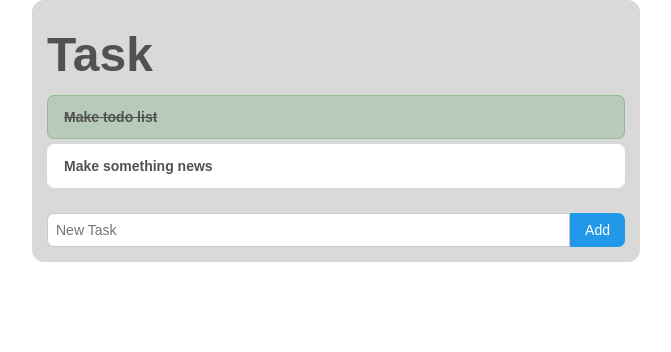
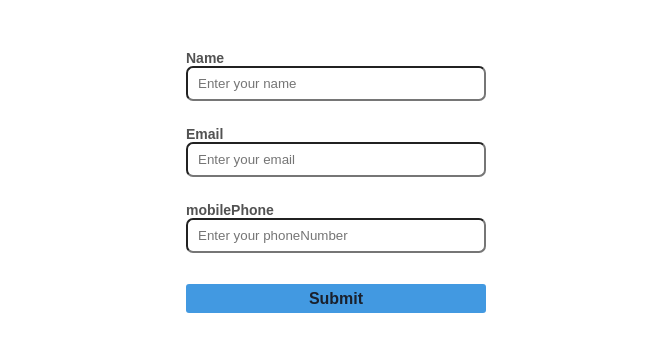
Before and after one commit to Dmytro-Foliushniak/JavaScript-Pro, a React (Create React App) app in the folder react-project/: page / in a window 1280 px wide. Shown: the top 352 px of the page, without its empty margins (304-975 px from the left). Built offline with nearby package versions, Linux system fonts and the light colour scheme.

Commit message:
first push

```diff
--- a/react-project/package.json
+++ b/react-project/package.json
@@ -7,10 +7,12 @@
     "@testing-library/react": "^13.4.0",
     "@testing-library/user-event": "^13.5.0",
     "classnames": "^2.3.2",
+    "formik": "^2.4.5",
     "react": "^18.2.0",
     "react-dom": "^18.2.0",
     "react-scripts": "5.0.1",
-    "web-vitals": "^2.1.4"
+    "web-vitals": "^2.1.4",
+    "yup": "^1.3.2"
   },
   "scripts": {
     "start": "react-scripts start",
--- a/react-project/src/App.css
+++ b/react-project/src/App.css
@@ -2,3 +2,46 @@
   display: flex;
   flex-direction: column;
 }
+
+
+.form{
+  display: flex;
+  flex-direction: column;
+  width: 300px;
+  margin: 0 auto;
+  padding: 50px 0 0;
+}
+
+label{
+  margin: 10px 0 0 0;
+}
+label:first-child{
+  margin: 0;
+}
+
+input{
+  margin-bottom: 15px;
+  border-radius: 7px;
+  padding: 8px 10px;
+}
+
+.error{
+  margin:-15px 0 0 ;
+  color: red;
+  font-size: 10px;
+  line-height: 14px;
+}
+
+.btn{
+  display: block;
+  margin: 1rem 0;
+  padding: 0.35rem 0.5rem;
+  background-color: #4299e1;
+  color: #1a202c;
+  border: none;
+  border-radius: 3px;
+  width: 100%;
+  font-size: 1rem;
+  font-weight: bold;
+  cursor: pointer;
+}
--- a/react-project/src/App.js
+++ b/react-project/src/App.jsx
@@ -1,12 +1,12 @@
 import { useState } from 'react';
 import '../src/App.css'
-import ToDo from "./components/ToDo";
+import Form from './components/Form'
 
 
 function App() {
 
     return(
-            <ToDo/>
+        <Form/>
     )
 }
 
--- /dev/null
+++ b/react-project/src/components/Form.jsx
@@ -0,0 +1,54 @@
+import { useFormik } from 'formik';
+import { makeValidateForm } from  './ValidateForm'
+const Form = function (){
+    const formik = useFormik({
+        initialValues: {
+            name: '',
+            email: '',
+            mobilePhone: ''
+        },
+        validationSchema: makeValidateForm,
+        onSubmit: (values, actions)=>{
+            console.log('submitted', values)
+            actions.resetForm()
+        }
+    })
+
+    return(
+        <form className='form' onSubmit={formik.handleSubmit} action="">
+            <label className='form-name' htmlFor='name'>Name</label>
+            <input type='text' id='name'
+                   name='name'
+                   placeholder='Enter your name'
+                   onBlur={formik.handleBlur}
+                   onChange={formik.handleChange}
+                   value={formik.values.name}
+                   className={formik.errors.name && formik.touched.name? 'input-error': ''}
+            />
+            {formik.errors.name && formik.touched.name && <p className='error'>{formik.errors.name}</p>}
+            <label className='form-email' htmlFor='email'>Email</label>
+            <input type='email' id='email'
+                   name='email'
+                   placeholder='Enter your email'
+                   onBlur={formik.handleBlur}
+                   onChange={formik.handleChange}
+                   value={formik.values.email}
+                   className={formik.errors.email && formik.touched.email ? 'input-error': ''}
+            />
+            {formik.errors.name && formik.touched.email && <p className='error'>{formik.errors.email}</p>}
+            <label className='form-mobilePhone' htmlFor='mobilePhone'>mobilePhone</label>
+            <input type='tel' id='mobilePhone'
+                   name='mobilePhone'
+                   placeholder='Enter your phoneNumber'
+                   onBlur={formik.handleBlur}
+                   onChange={formik.handleChange}
+                   value={formik.values.mobilePhone}
+                   className={formik.errors.mobilePhone && formik.touched.mobilePhone? 'input-error': ''}
+            />
+            {formik.errors.name && formik.touched.mobilePhone && <p className='error'>{formik.errors.mobilePhone}</p>}
+            <button type='submit' className='btn'>Submit</button>
+        </form>
+    )
+}
+
+export default Form
--- a/react-project/src/components/ToDo.js
+++ /dev/null
@@ -1,50 +0,0 @@
-import {useState} from 'react';
-import '../styles/ToDo.css'
-import classNames from 'classnames'
-
-export default function ToDo() {
-    const defaultInput = ''
-    const [toDo, setToDoo] = useState([])
-    let [text, setText] = useState(defaultInput)
-    let currentStatus = true
-    function handleClick(){
-        if (text !== defaultInput){
-            setToDoo( prevToDo=> [...prevToDo, <li data-status={currentStatus} key={prevToDo.length} className='toDo-item'>{text}</li>])
-            setText(defaultInput)
-        }
-    }
-
-    function handleChangeStatus(e){
-        if (e.target.tagName === 'LI'){
-
-            let currentStatus = e.target.getAttribute('data-status')
-
-            e.target.className = classNames([
-                'toDo-item', currentStatus === 'true' ? 'completed' : ''
-            ])
-
-            const newStatus = currentStatus=== 'true' ? 'false' : 'true'
-
-            e.target.setAttribute('data-status', newStatus)
-        }
-    }
-
-    function handleChange(e){
-        setText(e.target.value)
-    }
-
-    return (
-        <div className='toDo-box'>
-            <h1>Task</h1>
-            <ul onClick={handleChangeStatus} className='toDo-list'>
-                <li className='toDo-item completed'>Make todo list</li>
-                <li className='toDo-item' data-status = {currentStatus}>Make something news</li>
-                {toDo}
-            </ul>
-            <div className='input-box'>
-                <input className='input-text' onChange={handleChange} type="text" placeholder='New Task' value={text}/>
-                <button className='input-btn' onClick={handleClick}>Add</button>
-            </div>
-        </div>
-    )
-}
--- /dev/null
+++ b/react-project/src/components/ValidateForm.jsx
@@ -0,0 +1,16 @@
+import * as yup from 'yup'
+
+const rulesMaxNumber = /^[0-9]{1,12}$/
+const rulesInteger =/^[0-9]+$/
+export const makeValidateForm = yup.object().shape({
+    name: yup.string()
+        .min(5,'Must be more 5 characters')
+        .max(30, 'Must be less then 30 characters')
+        .required('Please enter your name'),
+    email: yup.string().email('Please enter a valid email').required('Please enter your email'),
+    mobilePhone: yup.string()
+        .matches(rulesInteger, 'Its not a number')
+        .matches(rulesMaxNumber, 'Too long number')
+        .required('Please enter your phoneNumber')
+
+})
```
Also changed, not shown: react-project/src/index.jsx (renamed from react-project/src/index.js), 1 other file (tests, documents, lock files or other folders).
